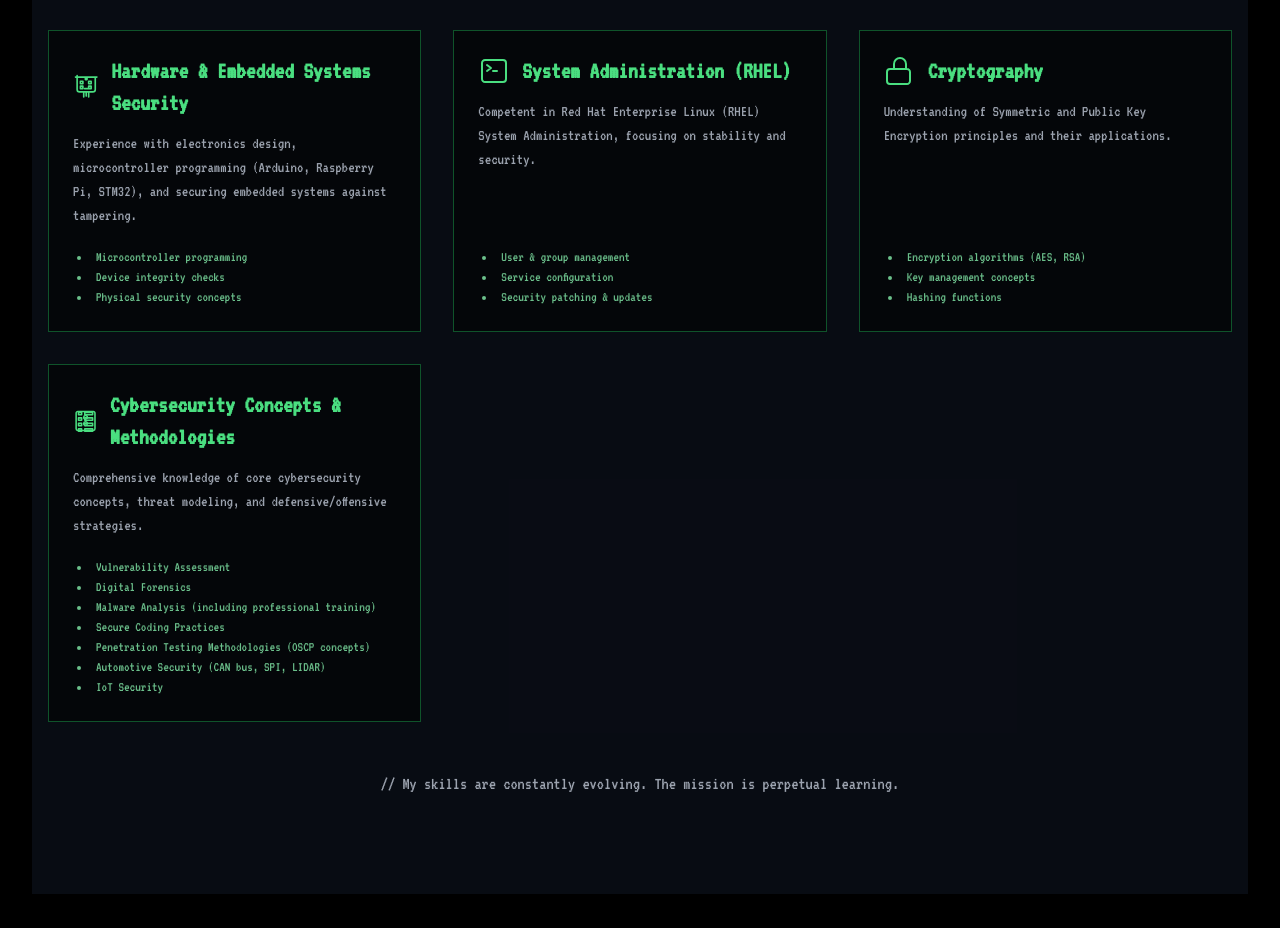
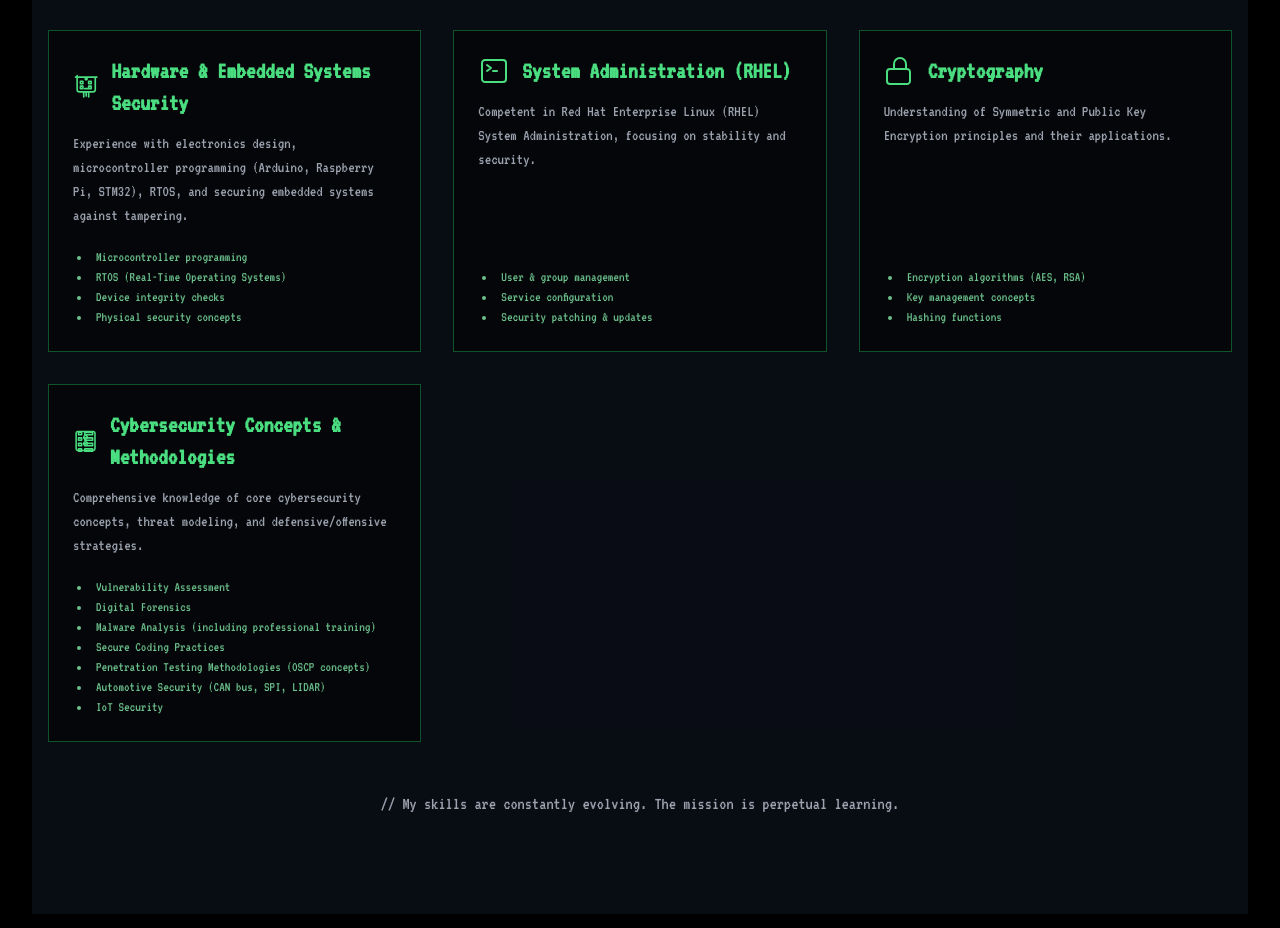
Before and after one commit to ahmeddwalid/portfolioWebsite, a React (Vite) app: page / in a window 1280 px wide. Shown: the part 2824-3752 px from the top of the page. Built offline with nearby package versions, Linux system fonts and the light colour scheme.

Commit message:
Updated Skills

```diff
--- a/components/SkillsSection.tsx
+++ b/components/SkillsSection.tsx
@@ -1,13 +1,14 @@
+
 import React from 'react';
-import Section from './Section';
-import { SkillItem } from '../types';
-import { LockClosedIcon } from './icons/LockClosedIcon';
-import { CommandLineIcon } from './icons/CommandLineIcon';
-import { CodeBracketIcon } from './icons/CodeBracketIcon';
-import { BrainIcon } from './icons/BrainIcon';
-import { DatabaseIcon } from './icons/DatabaseIcon';
-import { NetworkIcon } from './icons/NetworkIcon';
-import { ChipIcon } from './icons/ChipIcon';
+import Section from './Section.tsx';
+import { SkillItem } from '../types.ts';
+import { LockClosedIcon } from './icons/LockClosedIcon.tsx';
+import { CommandLineIcon } from './icons/CommandLineIcon.tsx';
+import { CodeBracketIcon } from './icons/CodeBracketIcon.tsx';
+import { BrainIcon } from './icons/BrainIcon.tsx';
+import { DatabaseIcon } from './icons/DatabaseIcon.tsx';
+import { NetworkIcon } from './icons/NetworkIcon.tsx';
+import { ChipIcon } from './icons/ChipIcon.tsx';
 
 const skillsData: SkillItem[] = [
   {
@@ -49,8 +50,8 @@ const skillsData: SkillItem[] = [
   {
     name: 'Hardware & Embedded Systems Security',
     icon: <ChipIcon className="w-8 h-8 mr-3" />,
-    description: "Experience with electronics design, microcontroller programming (Arduino, Raspberry Pi, STM32), and securing embedded systems against tampering.",
-    details: ["Microcontroller programming", "Device integrity checks", "Physical security concepts"]
+    description: "Experience with electronics design, microcontroller programming (Arduino, Raspberry Pi, STM32), RTOS, and securing embedded systems against tampering.",
+    details: ["Microcontroller programming", "RTOS (Real-Time Operating Systems)", "Device integrity checks", "Physical security concepts"]
   },
   {
     name: 'System Administration (RHEL)',
```
